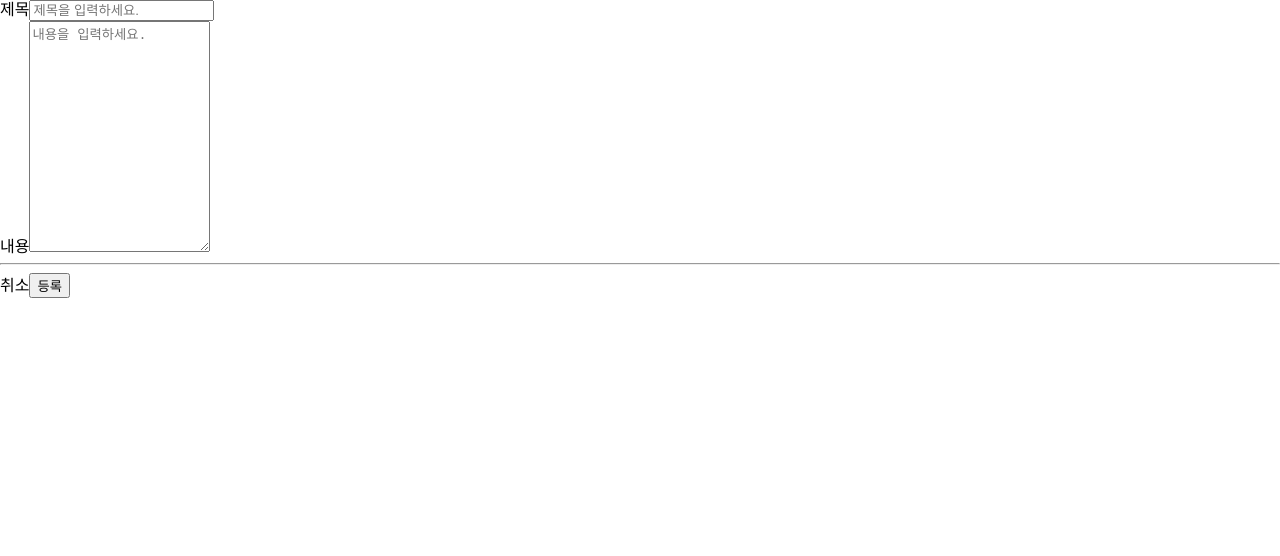
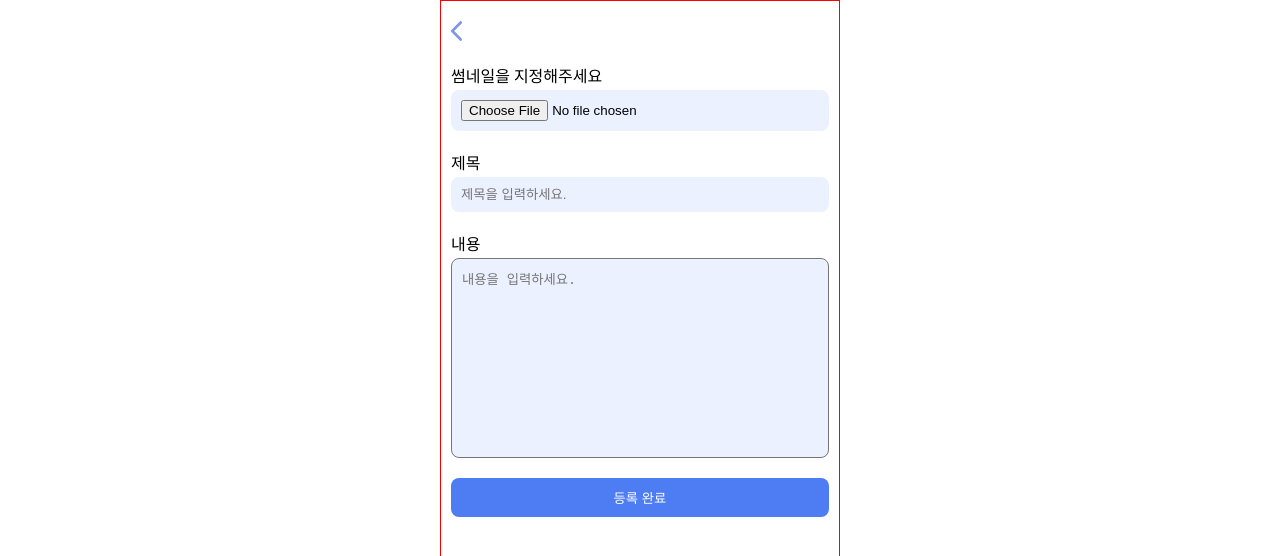
Before and after one commit to FRONTENDSCHOOL9/chuno, a React (Vite) app: page / in a window 1280 px wide. Shown: the top 556 px of the page. Built offline with nearby package versions, Linux system fonts and the light colour scheme.

Commit message:
🚧 글쓰기 페이지 작업진행중

```diff
--- a/src/pages/boards/boardNew.jsx
+++ b/src/pages/boards/boardNew.jsx
@@ -1,37 +1,56 @@
+import styles from './boardnew.module.css';
+
 function BoardNew() {
   return (
-    <div className="">
-      <section className="">
+    <div className={styles.wrap}>
+      <a href="/">
+        <svg
+          width="11"
+          height="20"
+          viewBox="0 0 11 20"
+          fill="none"
+          xmlns="http://www.w3.org/2000/svg"
+        >
+          <path
+            d="M10.6078 17.6212C11.1252 18.1383 11.1252 19.0347 10.6401 19.5863C10.3814 19.8621 10.058 20 9.70223 20C9.37882 20 9.0554 19.8621 8.79667 19.6208L0.388073 11.002C0.129347 10.7262 0 10.3814 0 10.0022C0 9.62298 0.129347 9.27823 0.388073 9.00243L8.79667 0.383642C9.31412 -0.133485 10.1227 -0.133483 10.6401 0.41812C11.1252 0.969722 11.1252 1.83159 10.6078 2.3832L3.16941 10.0022L10.6078 17.6212Z"
+            fill="#7E96E8"
+          />
+        </svg>
+      </a>
       <form>
-          <div className="">
-            <label className="" htmlFor="title">
+        <div className={styles.inputsection}>
+          <label className={styles} htmlFor="file">
+            썸네일을 지정해주세요
+          </label>
+          {/* NOTE - 플레이리스트 추가영역입니다. */}
+          <input type="file" id="file" className={styles} />
+        </div>
+        <div className={styles.inputsection}>
+          <label className={styles} htmlFor="title">
             제목
           </label>
           <input
             type="text"
             id="title"
             placeholder="제목을 입력하세요."
-              className=""
+            className={styles}
           />
         </div>
-          <div className="">
-            <label className="" htmlFor="content">
+        <div className={styles.inputsection}>
+          <label className={styles} htmlFor="content">
             내용
           </label>
           <textarea
             id="content"
             rows="15"
             placeholder="내용을 입력하세요."
-              className=""
+            className={styles}
           />
         </div>
-          <hr />
-          <div className="">
-            <a>취소</a>
-            <button type="submit">등록</button>
+        <div className={styles.inputsection}>
+          <button type="submit">등록 완료</button>
         </div>
       </form>
-      </section>
     </div>
   );
 }
--- /dev/null
+++ b/src/pages/boards/boardnew.module.css
@@ -0,0 +1,47 @@
+.wrap {
+  margin: 0 auto;
+  width: 100%;
+  max-width: 400px;
+  border: solid 1px red;
+  padding: 20px 10px;
+}
+.inputsection {
+  display: flex;
+  flex-direction: column;
+  width: 100%;
+  margin: 20px 0;
+
+  &:last-child {
+    & button {
+      border: 0;
+      background-color: #4e7cf3;
+      color: #fff;
+      border-radius: 8px;
+      padding: 10px;
+    }
+  }
+
+  & label {
+    margin: 5px 0;
+  }
+  & input {
+    width: 100%;
+    padding: 10px;
+    background-color: #ecf1ff;
+    border-radius: 8px;
+    border: 0;
+    outline: none;
+  }
+  & textarea {
+    resize: none;
+    height: 200px;
+    background-color: #ecf1ff;
+    border-radius: 8px;
+    padding: 10px;
+    outline: none;
+    border-color: none;
+    &:focus {
+      border: 1px solid #ccc;
+    }
+  }
+}
--- a/src/routes.jsx
+++ b/src/routes.jsx
@@ -1,5 +1,5 @@
+import BoardNew from '@pages/boards/boardNew';
 import { createBrowserRouter } from 'react-router-dom';
-import BoardNew from './pages/boards/boardNew';
 
 const router = createBrowserRouter([
   {
```
Also changed, not shown: vite.config.js (+7 -7 lines), public/back.svg (added). Lines whose indentation alone changed are shown as unchanged.
